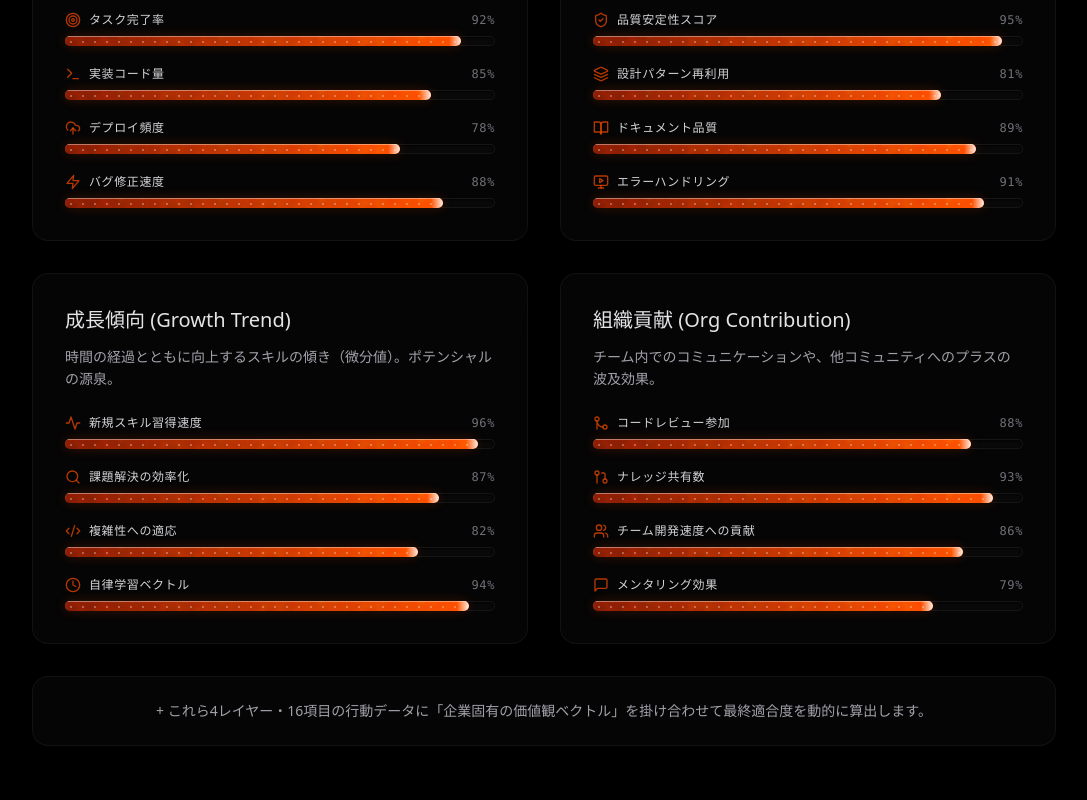
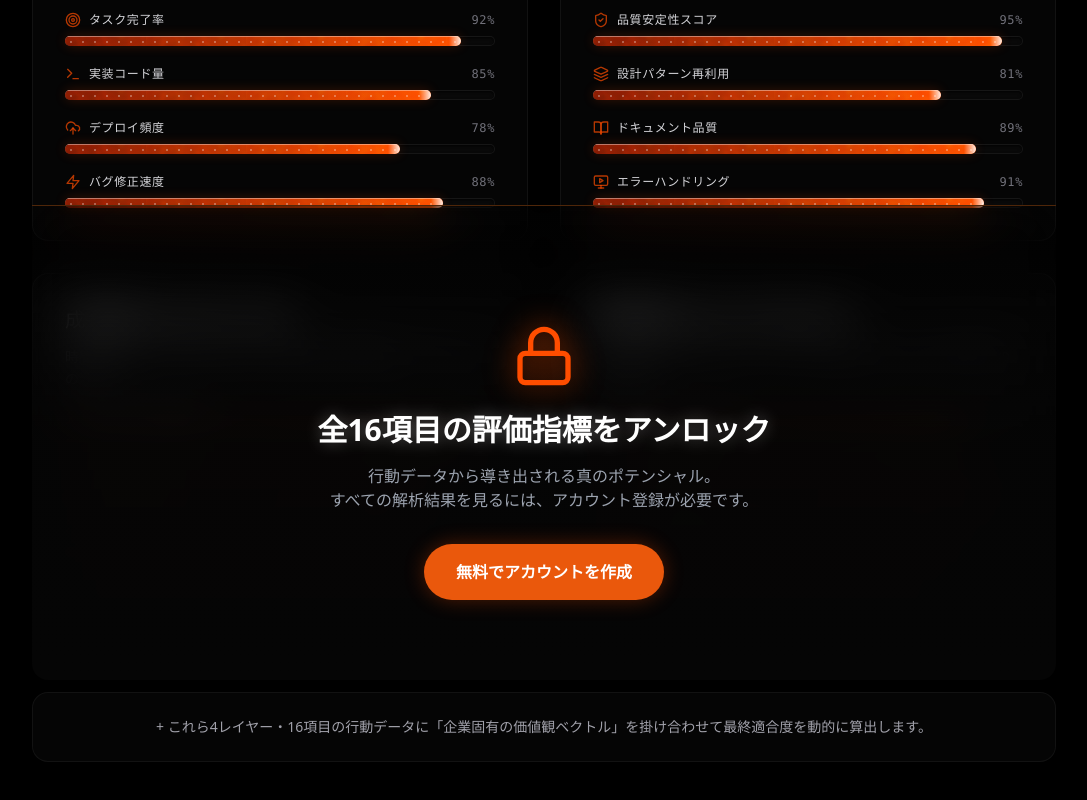
Before and after one commit to Moyashibanchou/ignitera-official, a Next.js app: page /methodology in a window 1280 px wide. Shown: the part 688-1488 px from the top of the page, without its empty margins (96-1183 px from the left). Built offline with nearby package versions, Linux system fonts and the light colour scheme.

Commit message:
feat: add overlay masking CTA to AdvancedStatusBoard

```diff
--- a/src/components/methodology/AdvancedStatusBoard.tsx
+++ b/src/components/methodology/AdvancedStatusBoard.tsx
@@ -1,7 +1,7 @@
 "use client";
 import React, { useState } from "react";
 import { motion } from "framer-motion";
-import { Activity, BookOpen, Clock, Code2, GitMerge, GitPullRequest, Layers, MessageSquare, ShieldCheck, Target, Terminal, UploadCloud, Users, Zap, Search, MonitorPlay } from "lucide-react";
+import { Activity, BookOpen, Clock, Code2, GitMerge, GitPullRequest, Layers, MessageSquare, ShieldCheck, Target, Terminal, UploadCloud, Users, Zap, Search, MonitorPlay, Lock } from "lucide-react";
 
 const categories = [
     {
@@ -54,7 +54,8 @@ export default function AdvancedStatusBoard() {
     const [hoveredCategory, setHoveredCategory] = useState<number | null>(null);
 
     return (
-        <div className="grid grid-cols-1 md:grid-cols-2 gap-8">
+        <div className="relative">
+            <div className="grid grid-cols-1 md:grid-cols-2 gap-8 pb-4">
                 {categories.map((category, catIndex) => {
                     const isHovered = hoveredCategory === catIndex;
                     const isOtherHovered = hoveredCategory !== null && hoveredCategory !== catIndex;
@@ -162,5 +163,29 @@ export default function AdvancedStatusBoard() {
                     );
                 })}
             </div>
+
+            {/* Overlay Masking & CTA */}
+            <div className="absolute inset-x-0 bottom-[-20px] h-[75%] md:h-[60%] flex flex-col items-center justify-end pb-12 md:pb-20 px-6 bg-gradient-to-b from-transparent via-[#050505]/95 to-[#050505] backdrop-blur-xl border-t border-orange-500/30 z-20 rounded-b-2xl">
+                <motion.div
+                    whileHover={{ rotate: [0, -10, 10, -10, 10, 0], scale: 1.1 }}
+                    transition={{ duration: 0.5 }}
+                    className="mb-6 cursor-pointer"
+                >
+                    <Lock className="w-12 h-12 md:w-16 md:h-16 text-ignitera-500 drop-shadow-[0_0_15px_rgba(255,77,0,0.8)]" />
+                </motion.div>
+
+                <h3 className="text-2xl md:text-3xl font-bold text-white mb-4 text-center drop-shadow-[0_0_8px_rgba(255,255,255,0.3)]">
+                    全16項目の評価指標をアンロック
+                </h3>
+
+                <p className="text-gray-400 text-center max-w-lg mb-8 text-sm md:text-base leading-relaxed">
+                    行動データから導き出される真のポテンシャル。<br className="hidden md:block" />すべての解析結果を見るには、アカウント登録が必要です。
+                </p>
+
+                <button className="bg-orange-600 hover:bg-orange-500 text-white px-8 py-4 rounded-full font-bold shadow-[0_0_20px_rgba(255,77,0,0.3)] hover:shadow-[0_0_30px_rgba(255,77,0,0.5)] transition-all duration-300 transform hover:-translate-y-1">
+                    無料でアカウントを作成
+                </button>
+            </div>
+        </div>
     );
 }
```
Also changed, not shown: 1 other file (tests, documents, lock files or other folders). Lines whose indentation alone changed are shown as unchanged.
